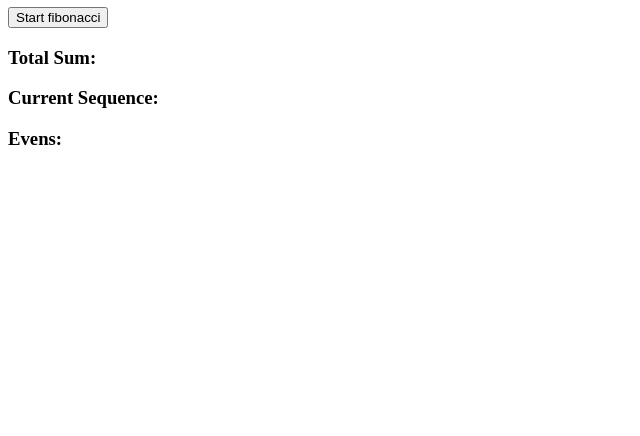
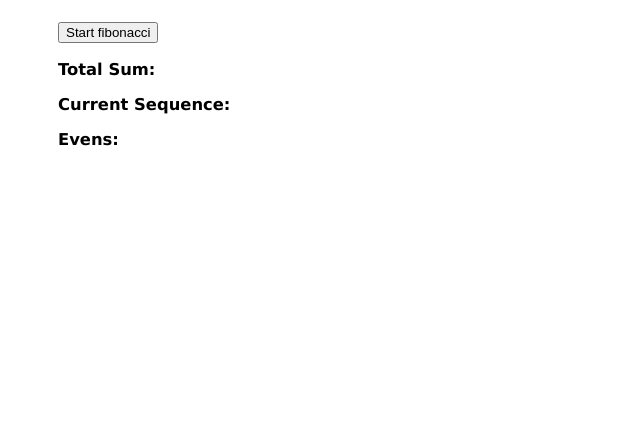
Before and after one commit to ada-lovecraft/saults, a plain HTML site: page index.html in a window 1280 px wide. Shown: the part 364-800 px from the top of the page, without its empty margins (0-640 px from the left). Drawn offline with nearby package versions, Linux system fonts and the light colour scheme; the site is published under a folder, as on GitHub Pages, so addresses that start at the root find nothing.

Commit message:
Unbreaking styles and scripts links

```diff
--- a/index.html
+++ b/index.html
@@ -1 +1 @@
-<!DOCTYPE html><html><head><title>Saults of the Earth</title><link rel="stylesheet" href="/stylesheets/style.css"><script type="text/javascript" src="//cdnjs.cloudflare.com/ajax/libs/jquery/2.0.1/jquery.min.js"></script><script type="text/javascript" src="/javascripts/saults.js"></script></head><body><p>Welcome to Saults of the Earth</p><p>source code: <a href="https://github.com/codevinsky/saults/blob/master/public/javascripts/saults.js">github.com/codevinsky:saults</a></p><h1>Multiples Problem</h1><div id="multiples"><button id="startMultiples">Start Multiple</button><div id="sum"><h3>Total Sum:</h3></div><div id="countdown"><h3>Current Number:</h3><p></p></div><div id="multiples"> <h3>Multiples:</h3></div></div><h1>Fibonacci Problem</h1><div id="fibonacci"><button id="startFibonacci">Start fibonacci</button><div id="fibonacciSum"> <h3>Total Sum:</h3></div><div id="currentSequence"><h3>Current Sequence: </h3><p></p></div><div id="evens"><h3>Evens:</h3></div></div></body></html>
+<!DOCTYPE html><html><head><title>Saults of the Earth</title><link rel="stylesheet" href="public/stylesheets/style.css"><script type="text/javascript" src="//cdnjs.cloudflare.com/ajax/libs/jquery/2.0.1/jquery.min.js"></script><script type="text/javascript" src="public/javascripts/saults.js"></script></head><body><p>Welcome to Saults of the Earth</p><p>source code: <a href="https://github.com/codevinsky/saults/blob/master/public/javascripts/saults.js">github.com/codevinsky:saults</a></p><h1>Multiples Problem</h1><div id="multiples"><button id="startMultiples">Start Multiple</button><div id="sum"><h3>Total Sum:</h3></div><div id="countdown"><h3>Current Number:</h3><p></p></div><div id="multiples"> <h3>Multiples:</h3></div></div><h1>Fibonacci Problem</h1><div id="fibonacci"><button id="startFibonacci">Start fibonacci</button><div id="fibonacciSum"> <h3>Total Sum:</h3></div><div id="currentSequence"><h3>Current Sequence: </h3><p></p></div><div id="evens"><h3>Evens:</h3></div></div></body></html>
```
